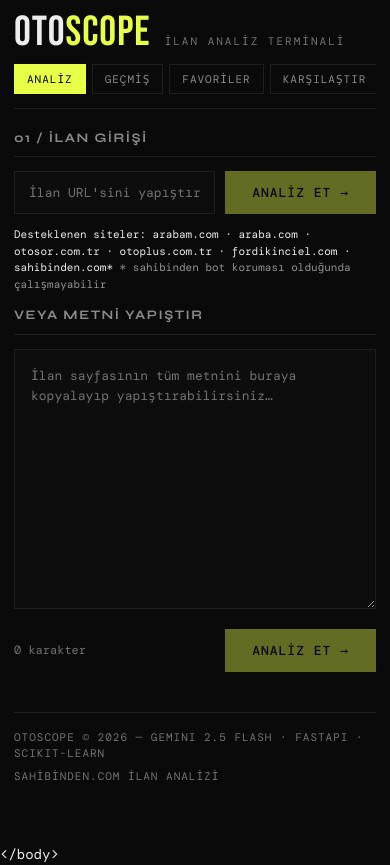
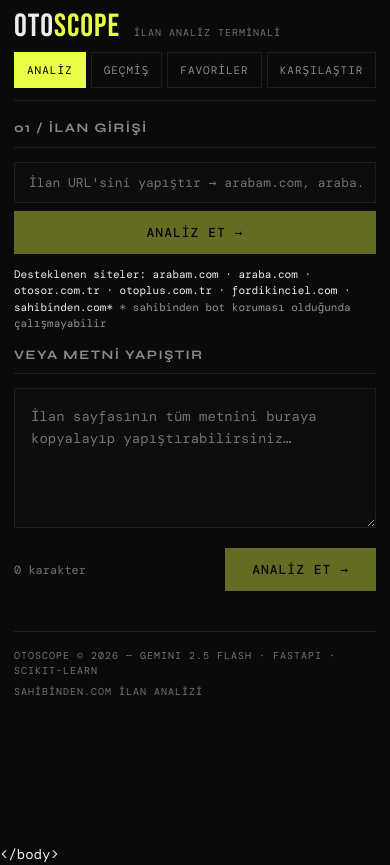
Before and after one commit to siracc35/OtoScope, a React (Vite) app in the folder client/: page / in a window 390 px wide. Built offline with nearby package versions, Linux system fonts and the light colour scheme; no server answers.

Commit message:
fix: mobile layout improvements — stack form bar, shrink score, fix history card grid

```diff
--- a/client/src/index.css
+++ b/client/src/index.css
@@ -560,9 +560,18 @@ a { color: inherit; }
   .header {
     flex-direction: column;
     align-items: flex-start;
-    gap: 14px;
-    padding: 16px 0 14px;
-    margin-bottom: 20px;
+    gap: 12px;
+    padding: 14px 0 12px;
+    margin-bottom: 18px;
+  }
+
+  .brand__mark { font-size: 32px; }
+  .brand__sub {
+    font-size: 10px;
+    letter-spacing: 1px;
+    display: flex;
+    flex-wrap: wrap;
+    gap: 2px;
   }
 
   /* nav: scrollable single row, hide scrollbar visually */
@@ -572,21 +581,60 @@ a { color: inherit; }
     -webkit-overflow-scrolling: touch;
     scrollbar-width: none;
     flex-wrap: nowrap;
-    gap: 6px;
+    gap: 5px;
   }
   .nav::-webkit-scrollbar { display: none; }
-  .nav__btn { flex-shrink: 0; padding: 7px 12px; font-size: 11px; }
+  .nav__btn { flex-shrink: 0; padding: 8px 12px; font-size: 11px; min-height: 36px; }
+
+  /* form: stack URL input and button vertically */
+  .form__bar { flex-direction: column; gap: 8px; }
+  .form__bar .btn { width: 100%; }
+
+  /* textarea: shorter on mobile */
+  .textarea { min-height: 140px; font-size: 14px; }
 
   /* dashboard grids */
   .dash__top, .proscons, .two-col { grid-template-columns: 1fr; }
   .prices { grid-template-columns: 1fr 1fr; }
 
-  /* history card: simpler 2-col layout */
-  .hist-card { grid-template-columns: 1fr auto; gap: 8px; }
+  /* score: shrink the giant number */
+  .score { text-align: left; }
+  .score__num { font-size: 60px; }
+  .score__num small { font-size: 20px; }
+
+  /* stat values: slightly smaller */
+  .stat__value--hero { font-size: 20px; }
+  .stat__value { font-size: 16px; }
+  .stat { padding: 14px 16px; }
+
+  /* verdict badge: slightly smaller */
+  .verdict__badge { font-size: 26px; padding: 3px 12px 0; }
+  .verdict__car { font-size: 18px; }
+
+  /* history card: 2-col clean layout
+     children (with id hidden): car-div | chip
+                                 price-div | del-btn */
+  .hist-card {
+    grid-template-columns: 1fr auto;
+    gap: 8px 12px;
+    padding: 14px 16px;
+  }
   .hist-card__id { display: none; }
+  /* chip: align right, vertically centered */
+  .hist-card .chip { align-self: center; font-size: 15px; }
+  /* price+date div: align content right */
+  .hist-card > div:last-of-type { text-align: right; }
+  .hist-card__price { font-size: 15px; }
+  /* delete button: align bottom-right */
+  .hist-card__del { align-self: center; }
+
+  /* compare table: allow horizontal scroll */
+  .compare-table { font-size: 11px; }
+  .compare-table th, .compare-table td { padding: 8px 10px; }
 
   /* footer: stack vertically */
-  .footer { flex-direction: column; gap: 6px; }
+  .footer { flex-direction: column; gap: 6px; font-size: 10px; }
+  .empty { padding: 32px 16px; font-size: 12px; }
 }
 
 /* btn--primary alias (same as default .btn) */
```
